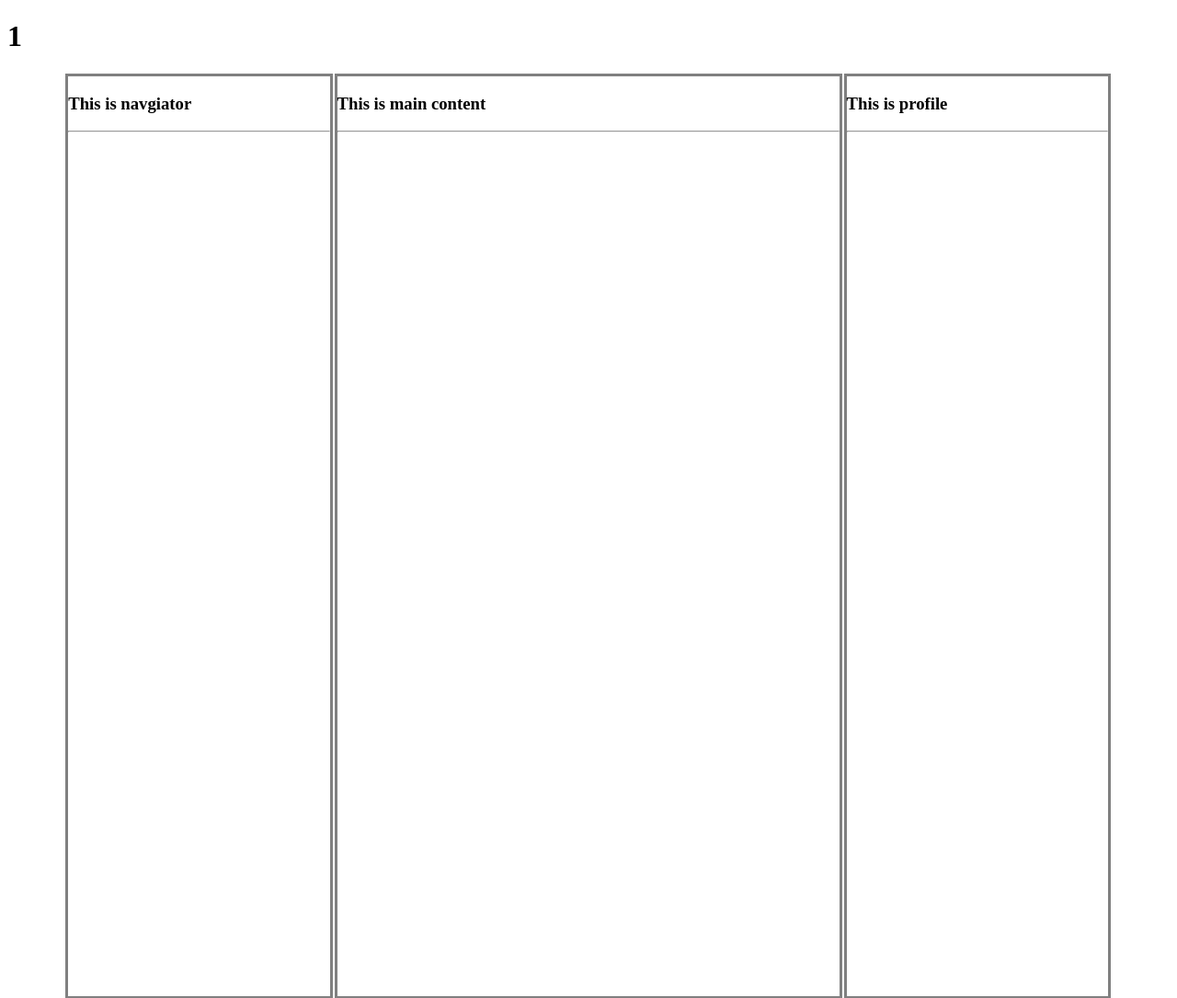
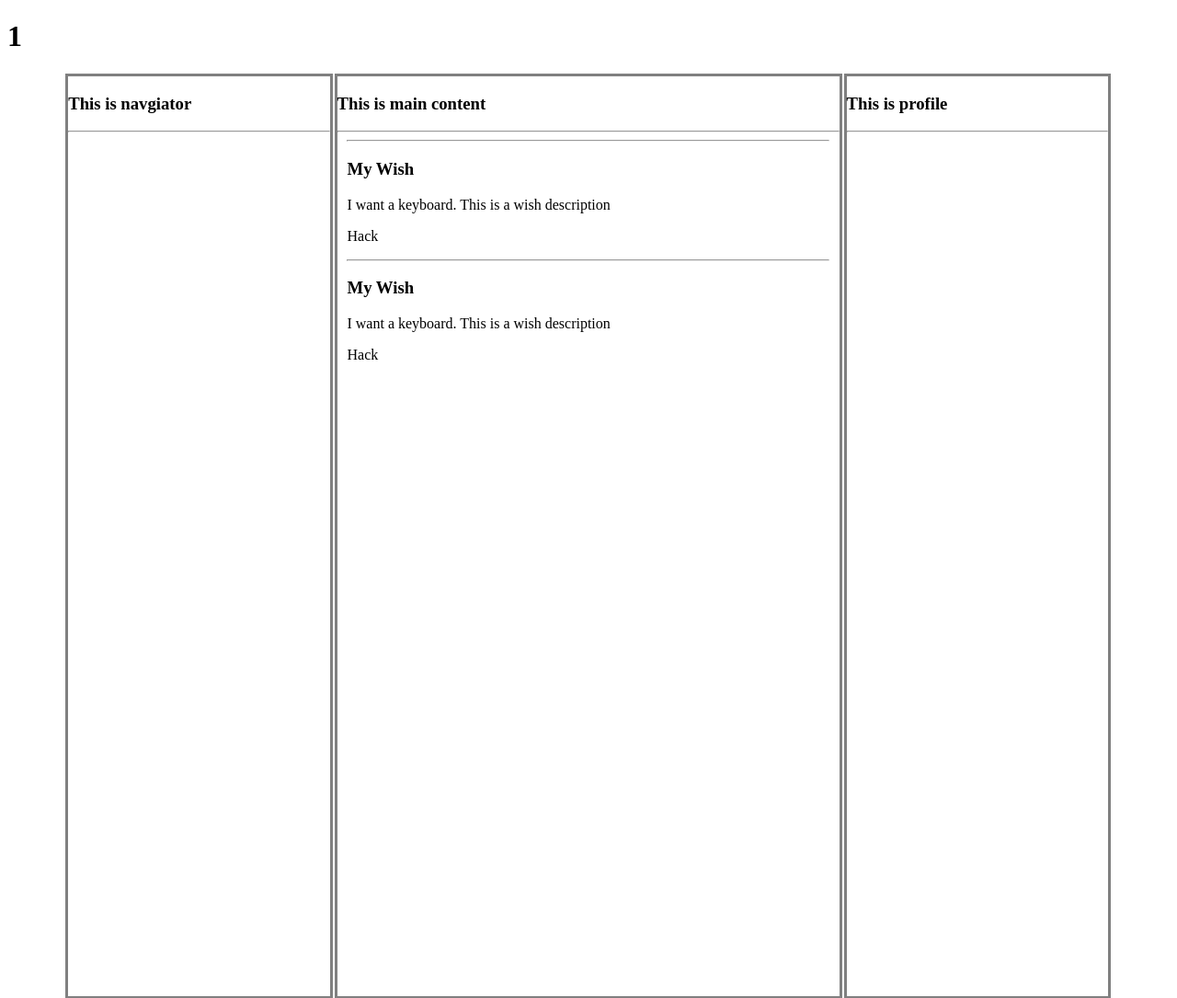
Before and after one commit to jxWho/WishWall, a CodeIgniter app: page /index.php/mypage/view/1 in a window 1280 px wide. Shown: the top 1085 px of the page at 92% size. Run offline with CodeIgniter, Linux system fonts and the light colour scheme.

Commit message:
Create a template
- wishBox
Can ues this template to create all wishes

```diff
--- a/WishWall/application/css/universal.css
+++ b/WishWall/application/css/universal.css
@@ -35,3 +35,8 @@
 .clear{
   clear:both;
 }
+
+.wishbox{
+  margin-left: 2%;
+  margin-right: 2%;
+}
--- a/WishWall/application/views/templates/mainContent.php
+++ b/WishWall/application/views/templates/mainContent.php
@@ -1,4 +1,13 @@
     <div id="mainContent">
         <h3>This is main content</h3>
         <hr>
+        <?php
+            $p = array(
+                "wishTitle" => 'My Wish',
+                "wishDescription" => 'I want a keyboard.',
+                "wishMaker" => 'Hack',
+            );
+            for( $i = 0; $i < 2; $i++)
+                $this->load->view('templates/wishBox',$p);
+         ?>
     </div>
--- /dev/null
+++ b/WishWall/application/views/templates/wishBox.php
@@ -0,0 +1,9 @@
+<div class="wishbox">
+    <hr>
+    <h3><?php echo $wishTitle ?></h3>
+    <p>
+        <?php echo $wishDescription ?>
+        This is a wish description
+    </p>
+    <p><?echo $wishMaker ?></p>
+</div>
```
